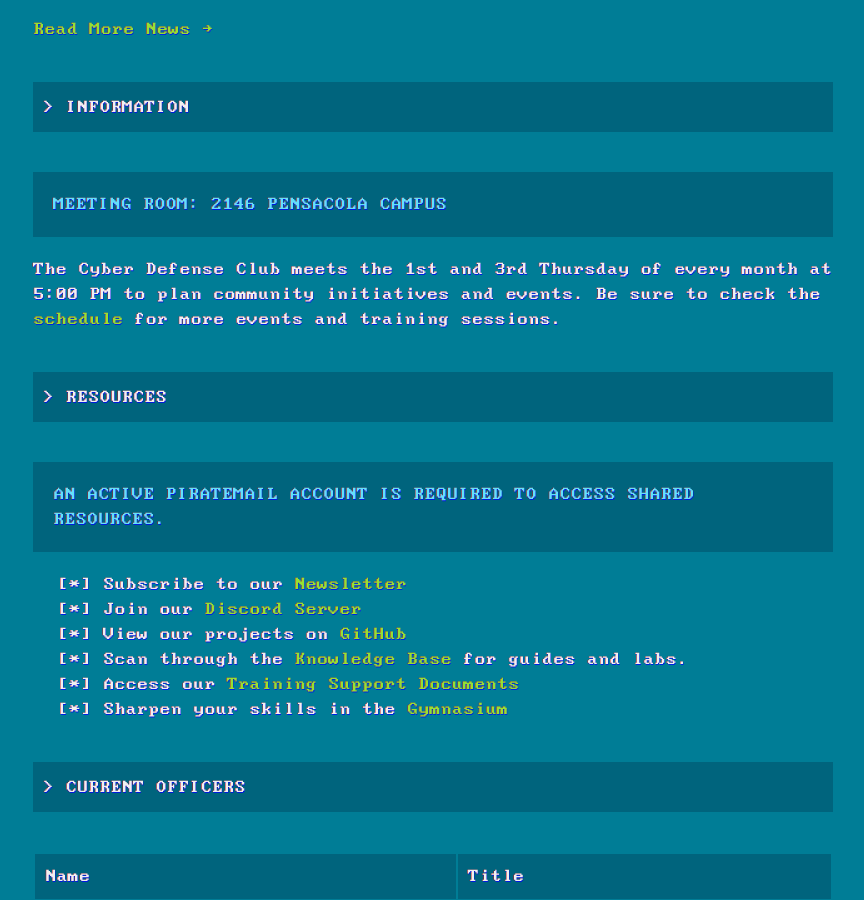
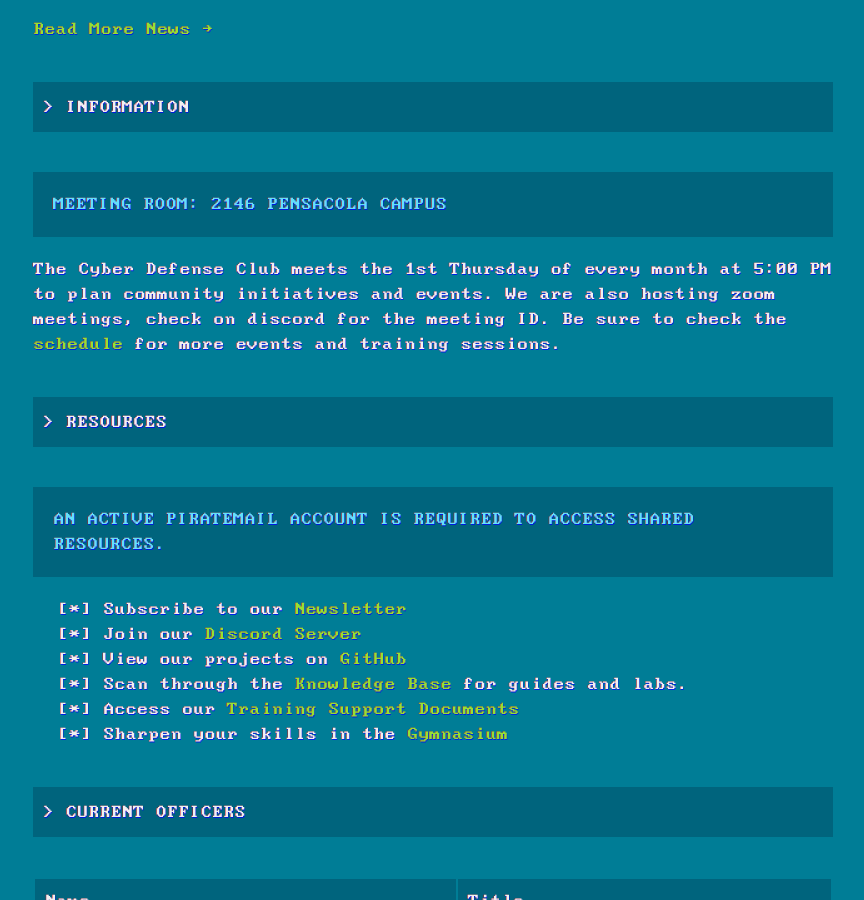
Before and after one commit to psccdc/piratesec.org, a Jekyll site: the page built from index.html, in a window 1280 px wide and 900 px high, scrolled down 983 px. Shown: the whole window, without its empty margins (207-1071 px from the left). Built offline with Jekyll 4.4.1, drawn with Linux system fonts in a browser that asks for light colours.

Commit message:
Update index.html

```diff
--- a/index.html
+++ b/index.html
@@ -12,7 +12,7 @@ layout: homepage
 <section>
     <h1>Information</h1>
     <p class="info">Meeting Room: 2146 Pensacola Campus</p>
-    <p>The Cyber Defense Club meets the 1st and 3rd Thursday of every month at 5:00 PM to plan community initiatives and events. Be sure to check the <a href="{{ '/schedule' | absolute_url }}">schedule</a> for more events and training sessions.</p>
+    <p>The Cyber Defense Club meets the 1st Thursday of every month at 5:00 PM to plan community initiatives and events. We are also hosting zoom meetings, check on discord for the meeting ID. Be sure to check the <a href="{{ '/schedule' | absolute_url }}">schedule</a> for more events and training sessions.</p>
 </section>
 <section>
     <h1>Resources</h1>
```
